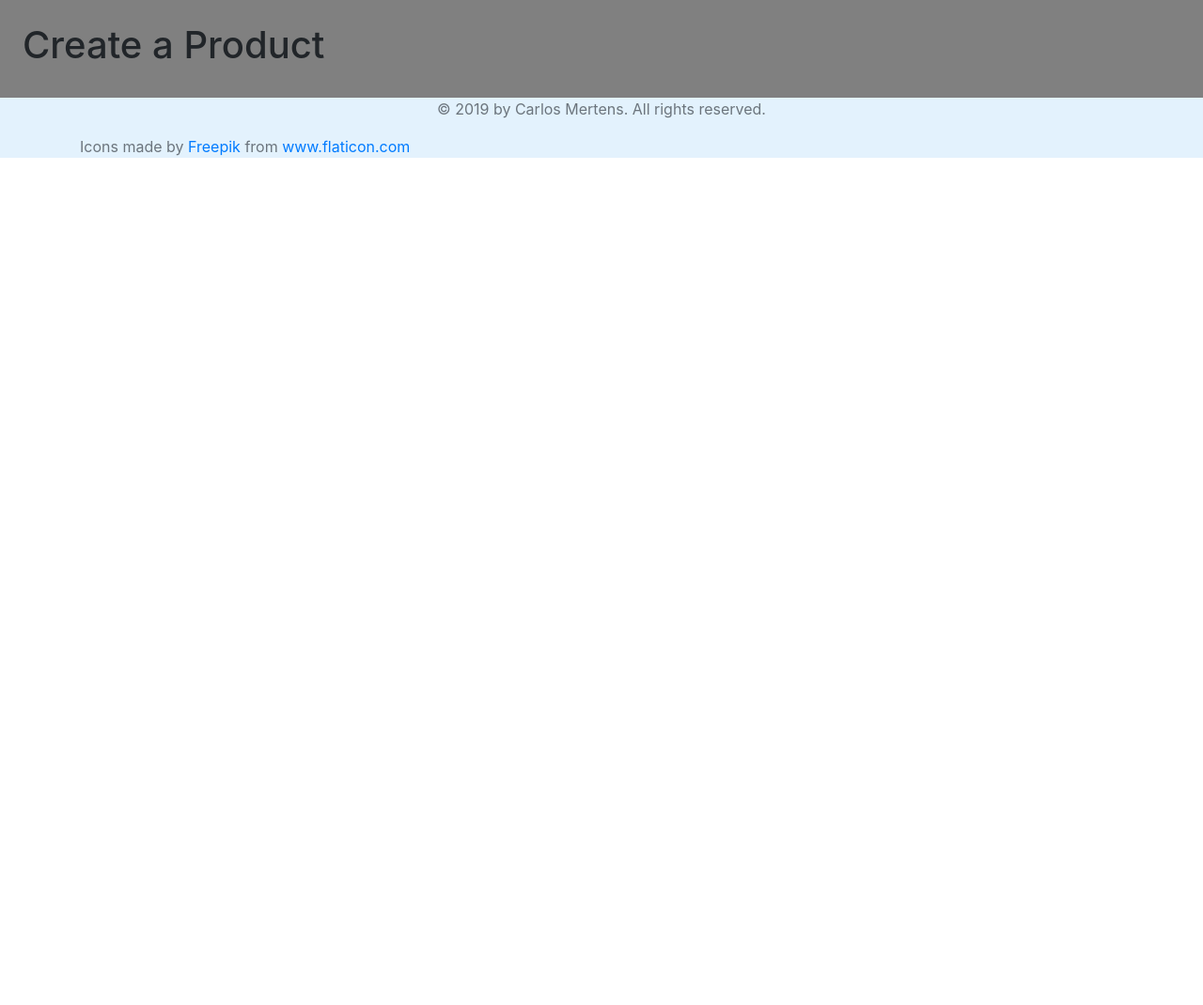
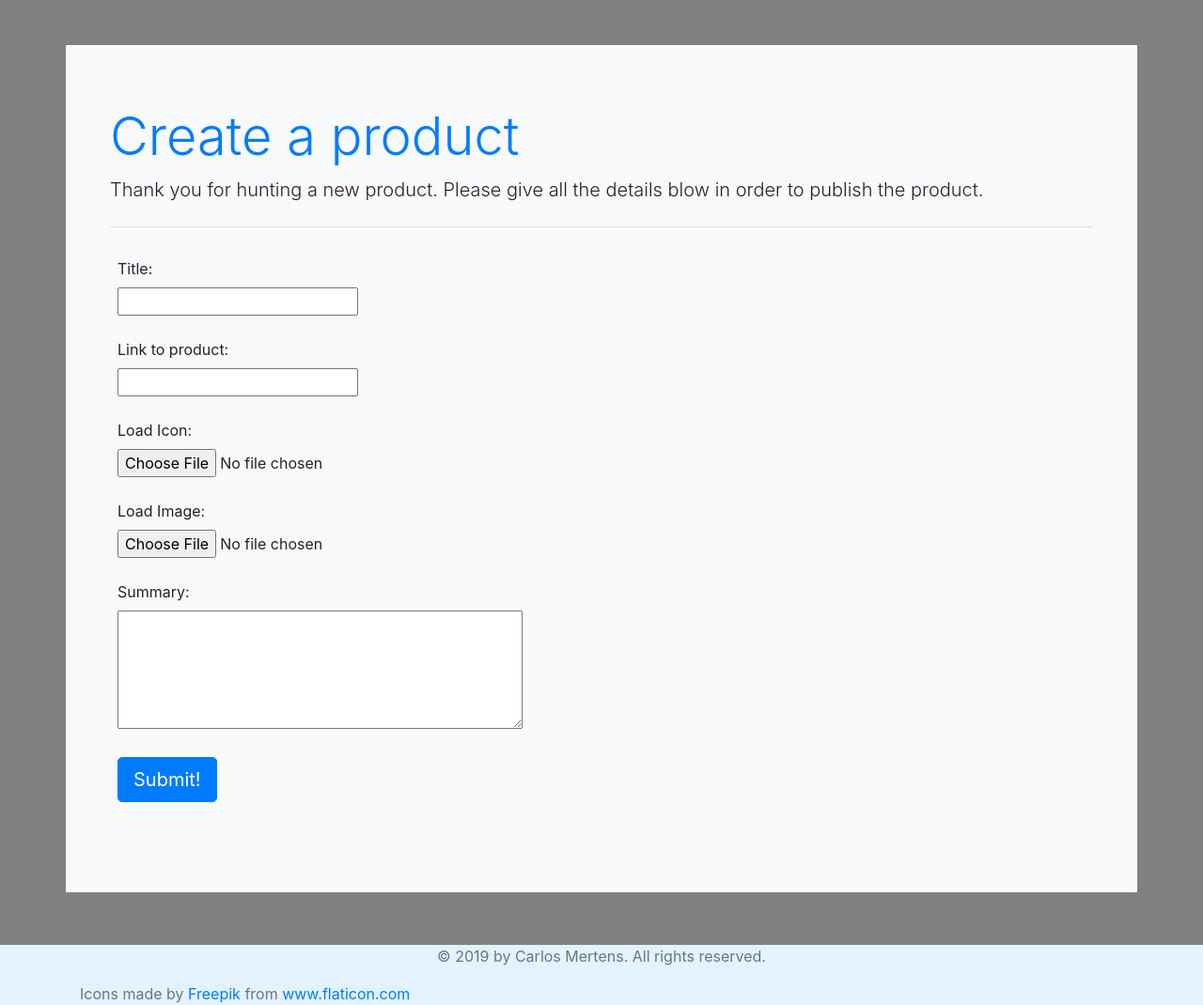
Before and after one commit to carlosmertens/productHunt, a Django app: page /product/create in a window 1280 px wide. Shown: the part 61-1131 px from the top of the page at 94% size. Before the commit the page ends 229 px from the top, so only its background shows below. Run offline with Django 3.2, Linux system fonts and the light colour scheme; the visitor is signed in with stand-in values (Sample User, id 1); some libraries are stand-ins or nearby versions.

Commit message:
Build the create product page

```diff
--- a/homeApp/templates/homeApp/create.html
+++ b/homeApp/templates/homeApp/create.html
@@ -8,7 +8,75 @@
   </head>
   <body>
     {% extends 'base.html' %} {% block content %}
-    <h1>Create a Product</h1>
+    <div class="container bg-light mt-4">
+      <div class="jumbotron bg-light">
+        <h1 class="display-4 text-primary">Create a product</h1>
+        <p class="lead">
+          Thank you for hunting a new product. Please give all the details blow
+          in order to publish the product.
+        </p>
+        <hr class="my-4" />
+
+        <div class="container p-2">
+          <form
+            action="{% url 'create' %}"
+            method="POST"
+            enctype="multipart/form-data"
+          >
+            {% csrf_token %}
+
+            <label for="title">Title:</label>
+            <br />
+            <input type="text" name="title" id="title" />
+            <br />
+
+            <br />
+
+            <label for="url">Link to product:</label>
+            <br />
+            <input type="text" name="url" id="url" /> <br />
+
+            <br />
+
+            <label for="icon">Load Icon:</label>
+            <br />
+            <input type="file" name="icon" id="icon" />
+            <br />
+
+            <br />
+
+            <label for="image">Load Image:</label>
+            <br />
+            <input type="file" name="image" id="image" />
+            <br />
+
+            <br />
+
+            <label for="body">Summary:</label>
+            <br />
+            <textarea name="body" id="body" cols="40" rows="5"></textarea>
+            <!-- <input type="textarea" name="body" id="body" /> -->
+            <br />
+
+            <br />
+
+            <input
+              type="submit"
+              value="Submit!"
+              class="btn btn-primary btn-lg"
+            />
+          </form>
+          <br />
+          <!-- Display error message if the username has been taken already -->
+          {% if error %}
+
+          <div class="alert alert-danger" role="alert">
+            {{ error }}
+          </div>
+          {% endif %}
+        </div>
+      </div>
+    </div>
     {% endblock content %}
   </body>
 </html>
```
Also changed, not shown: homeApp/templates/homeApp/index.html (+10 -6 lines).
